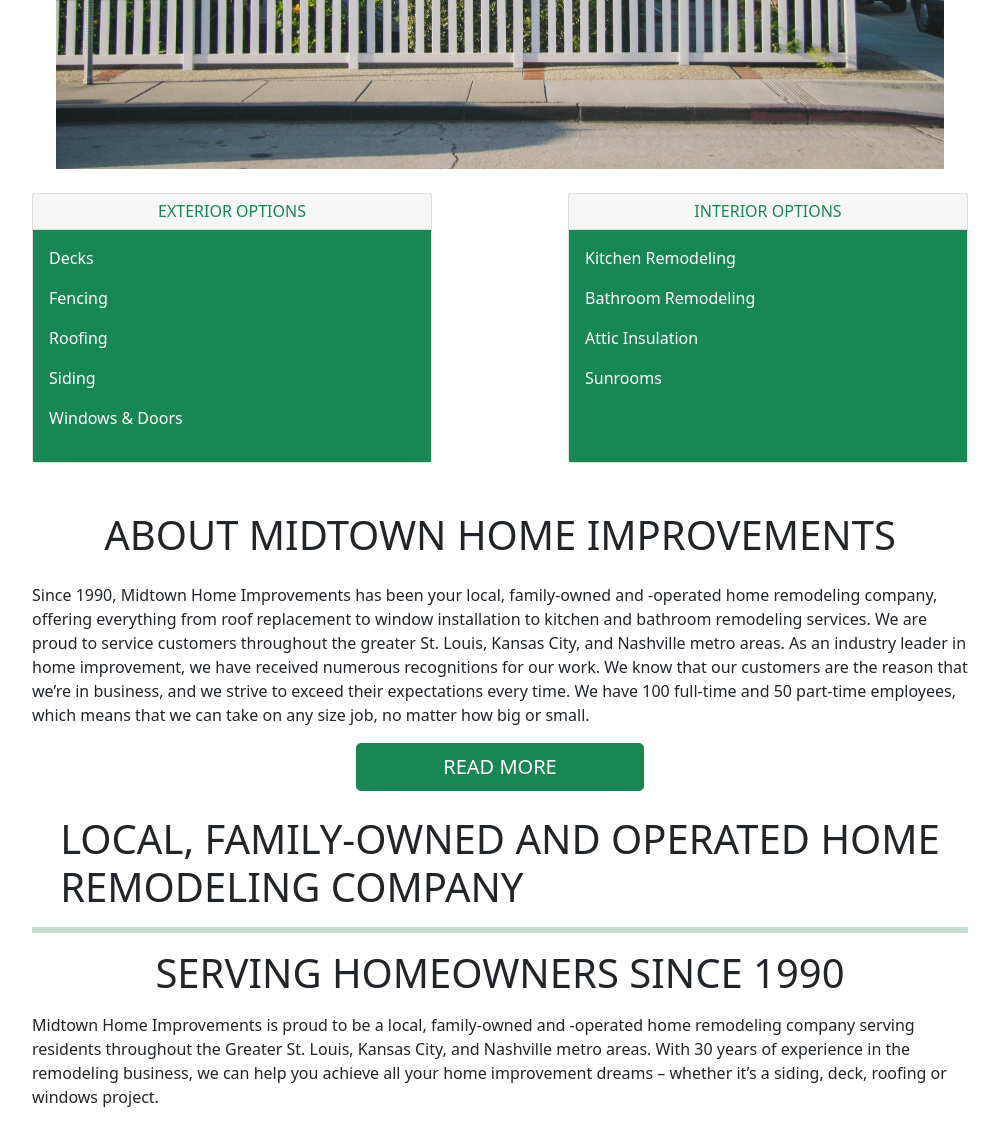
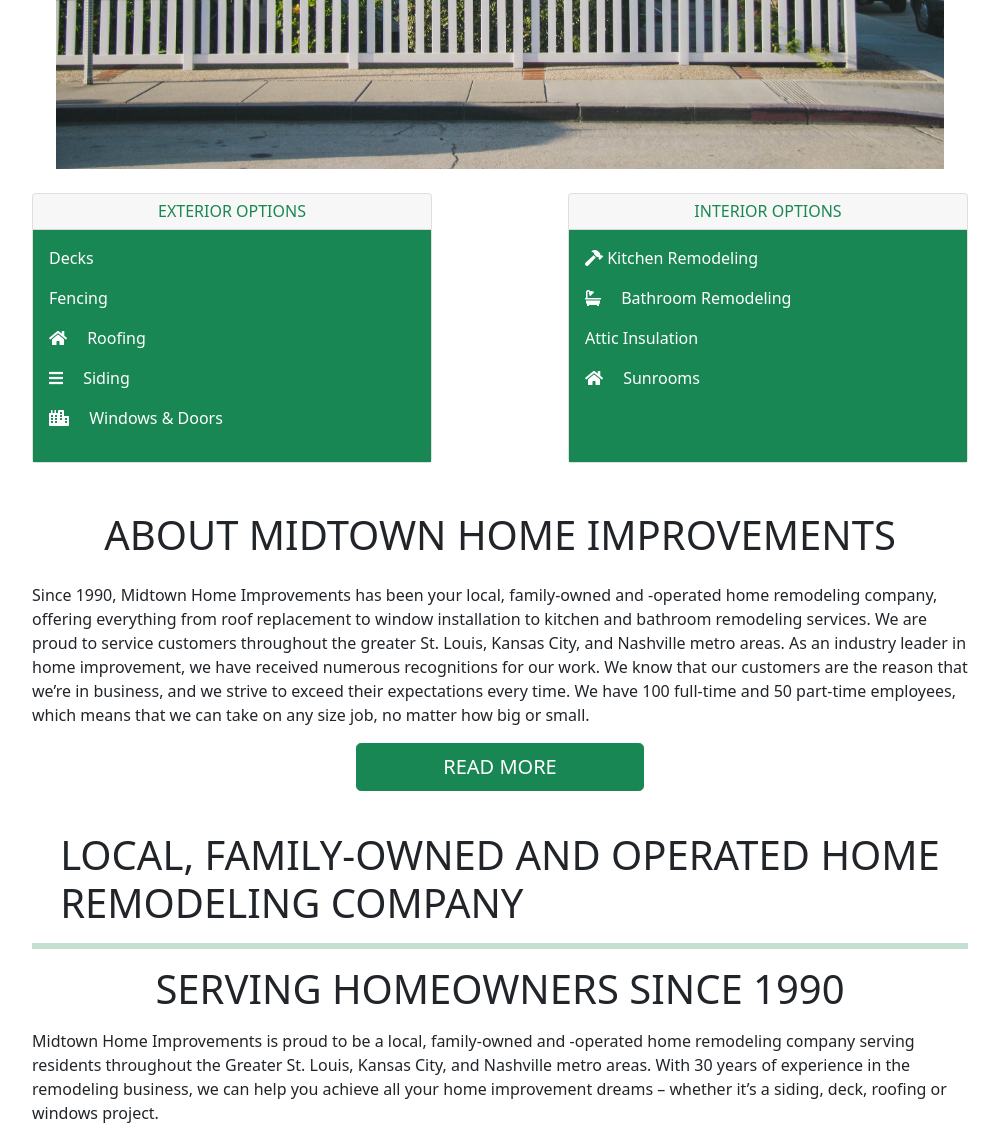
Before and after one commit to Kenan-Kadic/wood, a Django app: page / in a window 1280 px wide. Shown: the part 763-1890 px from the top of the page, without its empty margins (140-1139 px from the left). Run offline with Django 3.2, Linux system fonts and the light colour scheme.

Commit message:
fixing-the-page

```diff
--- a/templates/pages/about.html
+++ b/templates/pages/about.html
@@ -21,7 +21,7 @@
 
         <div class="row">
             <div class="col-md-12">
-                <p class="display-6 d-flex justify-content-center">GREATER ST. LOUIS, KANSAS CITY, NASHVILLE, CHICAGO HOME REMODELING GENERAL CONTRACTOR </p>
+                <p class="display-6 d-flex justify-content-center">GREATER ST. LOUIS, KANSAS CITY, <br> NASHVILLE, CHICAGO HOME REMODELING <br> GENERAL CONTRACTOR </p>
                 <div class="d-flex justify-content-center">
                     <hr class="border border-3 border-success"style="width: 5rem;">
                 </div>
--- a/templates/pages/attic_insulation.html
+++ b/templates/pages/attic_insulation.html
@@ -4,7 +4,7 @@
 {% block content %}
     <div class="row">
         <div class="col-md-12">
-            <p class="display-6"> LOCAL, FAMILY-OWNED MISSOURI, ILLINOIS,KANSAS, & TENNESSEE ROOFER </p>
+            <p class="display-6 d-flex justify-content-center"> LOCAL, FAMILY-OWNED MISSOURI, <br>ILLINOIS,KANSAS, & TENNESSEE ROOFER </p>
             <div class="col-md-12 d-flex justify-content-center">
                 <hr class="border border-4 border-success" style="width:5rem;">
             </div>
--- a/templates/pages/bathrooms.html
+++ b/templates/pages/bathrooms.html
@@ -4,7 +4,7 @@
 {% block content %}
     <div class="row">
         <div class="col-md-12">
-            <p class="display-6 d-flex justify-content-center"> BATHROOM REMODELING <br/> CONTRACTOR SERVING GREATER ST. <br/> LOUIS & KANSAS CITY </p>
+            <p class="display-6 d-flex justify-content-center"> BATHROOM REMODELING  CONTRACTOR <br> SERVING GREATER ST. LOUIS & KANSAS CITY </p>
         </div>
         <div class="col-md-12 d-flex justify-content-center">
             <hr class="border border-4 border-success" style="width:5rem;">
--- a/templates/pages/decks.html
+++ b/templates/pages/decks.html
@@ -4,7 +4,7 @@
 {% block content %}
     <div class="row">
         <div class="col-md-12">
-            <p class="display-6 d-flex justify-content-center">THE BEST DECK & UNDER DECKING <br/> CONTRACTOR IN THE AREA</p>
+            <p class="display-6 d-flex justify-content-center">THE BEST DECK & UNDER DECKING <br> CONTRACTOR IN THE AREA</p>
             <div class="col-md-12 d-flex justify-content-center">
                 <hr class="border border-3 border-success" style="width:5rem;">
             </div>
--- a/templates/pages/exterior.html
+++ b/templates/pages/exterior.html
@@ -15,7 +15,7 @@
 
     <div class="row">
         <div class="col-md-12">
-            <p class="display-6 d-flex justify-content-center">YOUR SOURCE FOR QUALITY EXTERIOR PROJECTS</p>
+            <p class="display-6 d-flex justify-content-center"> YOUR SOURCE FOR QUALITY EXTERIOR PROJECTS </p>
             <div class="col-md-12 d-flex justify-content-center">
                <hr class="border border-3 border-success" style="width: 5rem;">
             </div>
--- a/templates/pages/fencing.html
+++ b/templates/pages/fencing.html
@@ -5,7 +5,7 @@
 
     <div class="row">
         <div class="col-md-12">
-            <p class="display-6"> EXPERT & AFFORDABLE FENCING & RAILING INSTALLATION </p>
+            <p class="display-6 d-flex justify-content-center"> EXPERT & AFFORDABLE FENCING & <br> RAILING INSTALLATION </p>
         </div>
         <div class="col-md-12 d-flex justify-content-center">
             <hr class="border border-3 border-success" style="width:5rem;">
--- a/templates/pages/home.html
+++ b/templates/pages/home.html
@@ -27,10 +27,10 @@
                     </div>
                     <div class="card-body bg-success">
                         <p><a href="{% url 'pages:decks' %}" class="text-decoration-none text-white"> Decks </a></p>
-                        <p><a href="{% url 'pages:fencing' %}" class="text-decoration-none text-white">Fencing</a></p>
-                        <p><a href="{% url 'pages:roofs' %}" class="text-decoration-none text-white"> Roofing </a></p>
-                        <p><a href="{% url 'pages:sideGutter' %}" class="text-decoration-none text-white"> Siding </a></p>
-                        <p><a href="{% url 'pages:windows_doors' %}" class="text-decoration-none text-white"> Windows & Doors </a></p>
+                        <p><a href="{% url 'pages:fencing' %}" class="text-decoration-none text-white"> Fencing </a></p>
+                        <p><a href="{% url 'pages:roofs' %}" class="text-decoration-none text-white"><i class="fas fa-home me-3"></i> Roofing </a></p>
+                        <p><a href="{% url 'pages:sideGutter' %}" class="text-decoration-none text-white"><i class="fas fa-bars me-3"></i> Siding </a></p>
+                        <p><a href="{% url 'pages:windows_doors' %}" class="text-decoration-none text-white"><i class="fas fa-city me-3"></i> Windows & Doors </a></p>
                     </div>
                 </div>
             </div>
@@ -41,10 +41,10 @@
                         INTERIOR OPTIONS
                     </div>
                     <div class="card-body bg-success">
-                        <p><a href="{% url 'pages:kitchens' %}" class="text-decoration-none text-white"> Kitchen Remodeling </a></p>
-                        <p><a href="{% url 'pages:bathrooms' %}" class="text-decoration-none text-white"> Bathroom Remodeling </a></p>
+                        <p><a href="{% url 'pages:kitchens' %}" class="text-decoration-none text-white"><i class="fas fa-hammer"></i> Kitchen Remodeling </a></p>
+                        <p><a href="{% url 'pages:bathrooms' %}" class="text-decoration-none text-white"><i class="fas fa-bath me-3"></i> Bathroom Remodeling </a></p>
                         <p><a href="{% url 'pages:attic_insulation' %}" class="text-decoration-none text-white"> Attic Insulation </a></p>
-                        <p class="text-white"> Sunrooms </p>
+                        <p class="text-white"><i class="fas fa-home me-3"></i> Sunrooms </p>
                     </div>
                 </div>
             </div>
@@ -54,17 +54,17 @@
                <p class="display-6 text-black d-flex justify-content-center mb-4"> ABOUT MIDTOWN HOME IMPROVEMENTS </p>
                <p> Since 1990, Midtown Home Improvements has been your local, family-owned and -operated home remodeling company, offering everything from roof replacement to window installation to kitchen and bathroom remodeling services. We are proud to service customers throughout the greater St. Louis, Kansas City, and Nashville metro areas. As an industry leader in home improvement, we have received numerous recognitions for our work. We know that our customers are the reason that we’re in business, and we strive to exceed their expectations every time. We have 100 full-time and 50 part-time employees, which means that we can take on any size job, no matter how big or small.</p>
                <div class="d-flex justify-content-md-center">
-                    <a href="{% url 'pages:about' %}"class="btn btn-success btn-lg" style="width: 18rem;">READ MORE</a>
+                    <a href="{% url 'pages:about' %}" class="btn btn-success btn-lg" style="width: 18rem;">READ MORE</a>
                </div>
            </div>
        </div>
 
     <div class="row">
         <div class="col-md-12">
-            <p class="display-6 text-black d-flex justify-content-center"> LOCAL, FAMILY-OWNED AND OPERATED HOME <br/>REMODELING COMPANY</p>
+            <p class="display-6 text-black d-flex justify-content-center mt-3"> LOCAL, FAMILY-OWNED AND OPERATED HOME <br/>REMODELING COMPANY</p>
             <hr class="border border-success border-3">
             <div class="col-md-12">
-                <p class="display-6 text-black d-flex justify-content-center">SERVING HOMEOWNERS SINCE 1990</p>
+                <p class="display-6 text-black d-flex justify-content-center"> SERVING HOMEOWNERS SINCE 1990 </p>
              <p> Midtown Home Improvements is proud to be a local, family-owned and -operated home remodeling company serving residents throughout the Greater St. Louis, Kansas City, and Nashville metro areas. With 30 years of experience in the remodeling business, we can help you achieve all your home improvement dreams – whether it’s a siding, deck, roofing or windows project. </p>
              <p> We have been recognized by the St. Louis Post-Dispatch as one of the top places to work, and we have been consistently recognized by Qualified Remodeler magazine as one of the country’s Top 500 Remodelers. Customers select us for their remodeling projects because we offer true value for your money, and we provide excellent customer service. We are an industry leader because we seek to exceed our customers’ expectations in all areas, including timeliness, attention to detail and service-minded attitude. </p>
             </div>
@@ -155,7 +155,7 @@
         </div>
 
         <div class="col-md-4 mb-4">
-            <div class="card bg-success text-light " style="height: 30vh;">
+            <div class="card bg-success text-light " style="height: 35.5vh;">
                 <div class="card-header h6 d-flex justify-content-center">
                     <i class="far fa-clock pe-3"></i>
                     DECIDE WHAT YOUR NEXT PROJECT WILL BE
@@ -166,7 +166,7 @@
             </div>
         </div>
          <div class="col-md-4 mb-4">
-            <div class="card bg-success text-light" style="height: 30vh;">
+            <div class="card bg-success text-light" style="height: 35.5vh;">
                 <div class="card-header h6 d-flex justify-content-center">
                     <i class="fas fa-phone-square-alt pe-3"></i>
                     SCHEDULE A FREE ESTIMATE
@@ -177,7 +177,7 @@
             </div>
         </div>
         <div class="col-md-4 mb-4">
-            <div class="card bg-success text-light" style="height: 30vh;">
+            <div class="card bg-success text-light">
                 <div class="card-header h6 d-flex justify-content-center">
                     <i class="fas fa-calendar-check pe-3"></i>
                     MEET YOUR PROJECT MANAGER
--- a/templates/pages/kitchens.html
+++ b/templates/pages/kitchens.html
@@ -4,7 +4,7 @@
 {% block content %}
     <div class="row">
         <div class="col-md-12">
-            <p class="d-flex justify-content-center display-6">ST. LOUIS INTERIOR HOME REMODELING <br/>CONTRACTORS </p>
+            <p class="d-flex justify-content-center display-6">ST. LOUIS INTERIOR HOME <br> REMODELING CONTRACTORS </p>
             <div class="col-md-12 d-flex justify-content-center">
                 <hr class="border border-3 border-success" style="width:5rem;">
             </div>
--- a/templates/pages/roofs.html
+++ b/templates/pages/roofs.html
@@ -4,7 +4,7 @@
 {% block content %}
     <div class="row">
         <div class="col-md-12">
-            <p class="display-6"> PREMIER LOCAL ROOFER OFFERING ROOF REPLACEMENT </p>
+            <p class="display-6 d-flex justify-content-center"> PREMIER LOCAL ROOFER OFFERING <br> ROOF REPLACEMENT </p>
         </div>
         <div class="col-md-12 d-flex justify-content-center">
             <hr class="border border-3 border-success"style="width:5rem;">
--- a/templates/pages/sidinggutter.html
+++ b/templates/pages/sidinggutter.html
@@ -3,8 +3,8 @@
 
 {% block content %}
     <div class="row">
-        <div class="col-md-12">
-            <p class="display-6 d-flex justify-content-center"> THE AREA’S TOP EXTERIOR IMPROVEMENT CONTRACTOR </p>
+        <br class="col-md-12">
+            <p class="display-6 d-flex justify-content-center"> THE AREA’S TOP EXTERIOR <br> IMPROVEMENT CONTRACTOR </p></br>
         </div>
         <div class="col-md-12 d-flex justify-content-center">
             <hr class=" border border-4 border-success" style="width:5rem;">
--- a/templates/pages/windows_doors.html
+++ b/templates/pages/windows_doors.html
@@ -4,7 +4,7 @@
 {% block content %}
     <div class="row">
         <div class="col-md-12">
-            <p class="display-6">WINDOW AND DOOR REPLACEMENT CONTRACTOR SERVING ST. LOUIS & KANSAS CITY</p>
+            <p class="display-6 d-flex justify-content-center">WINDOW AND DOOR REPLACEMENT CONTRACTOR  SERVING ST. LOUIS & KANSAS CITY</p>
         </div>
         <div class="col-md-12 d-flex justify-content-center">
             <hr class="border border-4 border-success" style="width: 5rem;">
```
